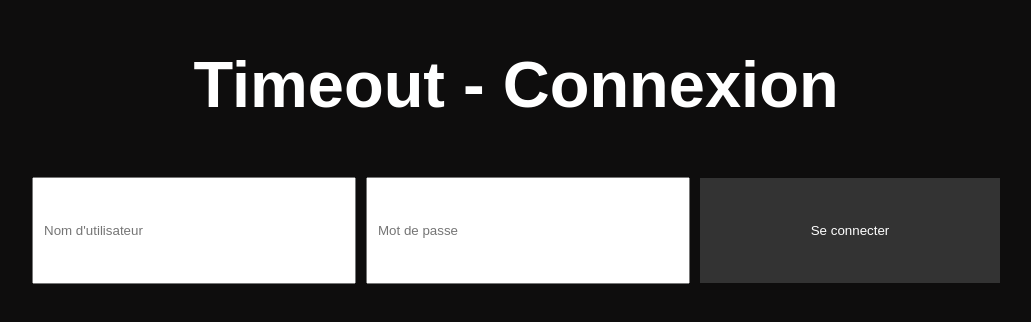
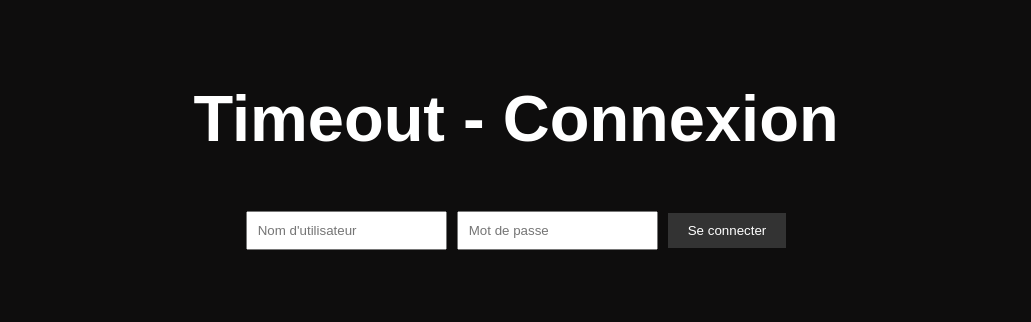
Before and after one commit to CruckStore/Timeout-Dashboard, a React (Vite) app in the folder frontend/: page /login in a window 1280 px wide. Shown: the part 254-576 px from the top of the page, without its empty margins (124-1155 px from the left). Built offline with nearby package versions, Linux system fonts and the light colour scheme; no server answers; a web font is replaced by a local one.

Commit message:
style: move button styles to button-group for better structure and maintainability

```diff
--- a/frontend/src/styles/global.scss
+++ b/frontend/src/styles/global.scss
@@ -114,16 +114,10 @@ h1 {
   margin-bottom: 50px;
 }
 
-button {
-    width: 300px;
-    height: 105px;
-    cursor: pointer;
-}
-
-input {
-    width: 300px;
-    height: 82.56px;
-    cursor: pointer;
+.button-group  button {
+  width: 300px;
+  height: 105px;
+  cursor: pointer;
 }
 
 .logo {
```
